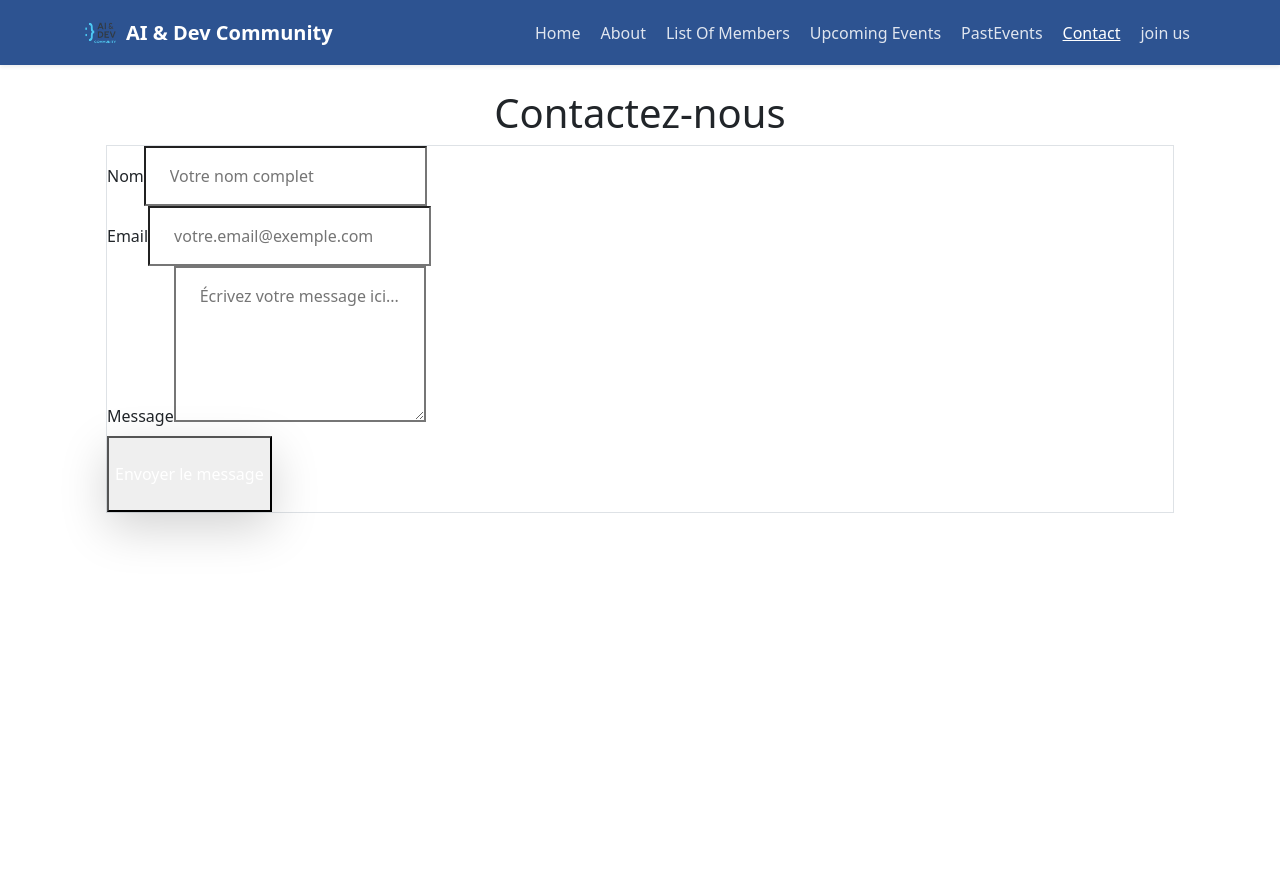
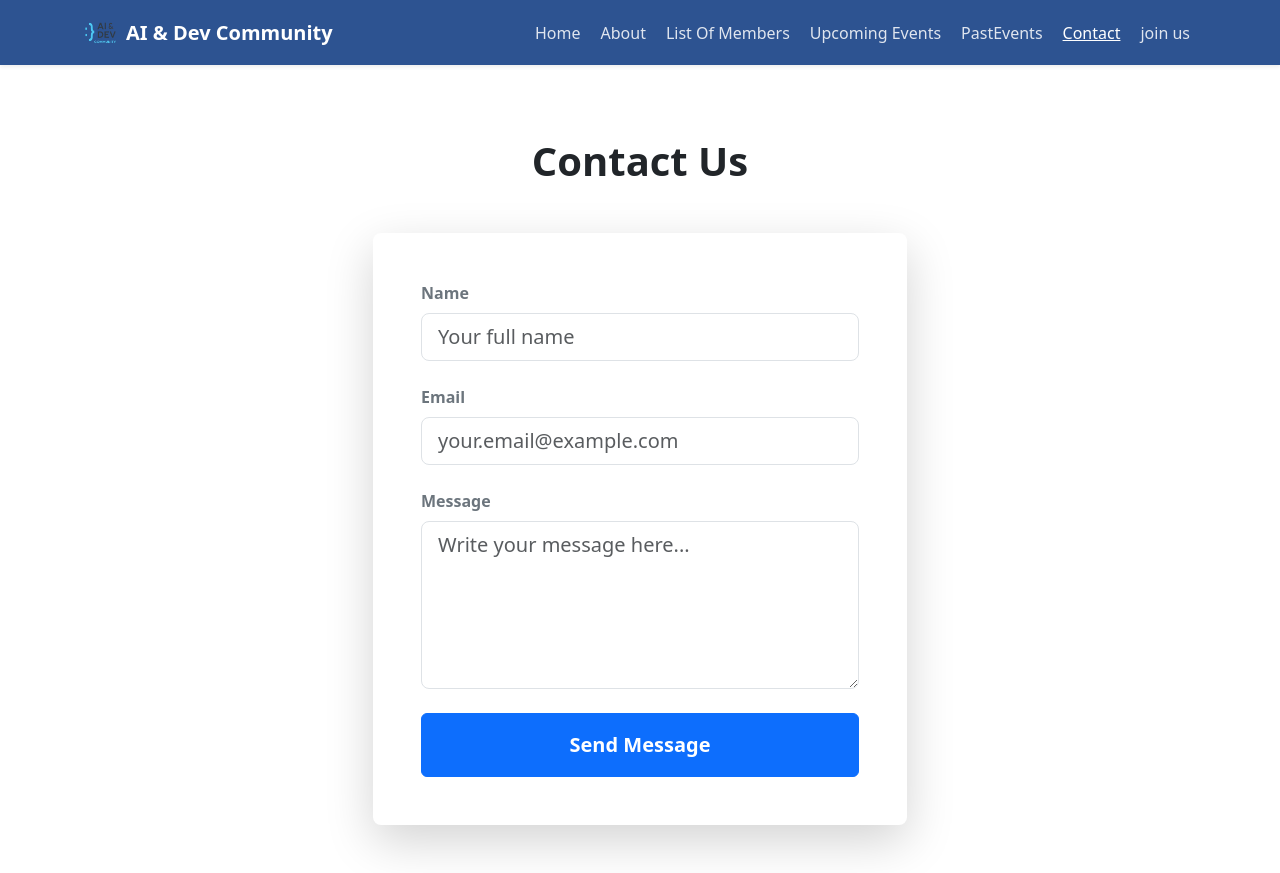
Before and after one commit to moustaghffiirkawtar-hash/ai_dev_website, a React (Vite) app: page /Contact in a window 1280 px wide. Before the commit the page ends 800 px from the top, so only its background shows below. Built offline with nearby package versions, Linux system fonts and the light colour scheme.

Commit message:
updated successfully maybe

```diff
--- a/index.html
+++ b/index.html
@@ -8,6 +8,6 @@
   </head>
   <body>
     <div id="root"></div>
-    <script type="module" src="/src/main.jsx"></script>
+    <script type="module" src="./src/main.jsx"></script>
   </body>
 </html>
--- a/src/pages/Contact.jsx
+++ b/src/pages/Contact.jsx
@@ -1,7 +1,7 @@
-import { useState } from 'react';
+import { useState } from "react";
 
 export default function Contact() {
-  const [form, setForm] = useState({ name: '', email: '', message: '' });
+  const [form, setForm] = useState({ name: "", email: "", message: "" });
 
   const handleChange = (e) => {
     setForm({ ...form, [e.target.name]: e.target.value });
@@ -9,47 +9,80 @@ export default function Contact() {
 
   const handleSubmit = (e) => {
     e.preventDefault();
-    alert("Message envoyé ! (Simulation, pas de backend)");
-    setForm({ name: '', email: '', message: '' });
+    alert("Message sent! (Simulation, no backend)");
+    setForm({ name: "", email: "", message: "" });
   };
 
   return (
-    <div className="max-w-2xl mx-auto px-4 py-10">
-      <h1 className="text-4xl font-extrabold text-center mb-10 text-slate-800">Contactez-nous</h1>
+    // Bootstrap container to center everything
+    <div className="container py-5">
+      <div className="row justify-content-center">
+        <div className="col-md-8 col-lg-6">
+          {/* Title */}
+          <h1 className="text-center mb-5 fw-bold text-dark">Contact Us</h1>
 
-      <form onSubmit={handleSubmit} className="bg-white p-10 rounded-2xl shadow-xl border border-slate-100">
-        <div className="mb-6">
-          <label className="block text-slate-700 font-bold mb-2">Nom</label>
+          {/* Form Card */}
+          <div className="card shadow-lg border-0 rounded-3 p-4 p-md-5">
+            <form onSubmit={handleSubmit}>
+              {/* Name Field */}
+              <div className="mb-4">
+                <label className="form-label fw-bold text-secondary">
+                  Name
+                </label>
                 <input
-            type="text" name="name" value={form.name} onChange={handleChange} required
-            className="w-full px-4 py-3 border-2 border-slate-200 rounded-xl focus:outline-none focus:border-cyan-500 transition-colors bg-slate-50"
-            placeholder="Votre nom complet"
+                  type="text"
+                  name="name"
+                  value={form.name}
+                  onChange={handleChange}
+                  required
+                  className="form-control form-control-lg"
+                  placeholder="Your full name"
                 />
               </div>
-        <div className="mb-6">
-          <label className="block text-slate-700 font-bold mb-2">Email</label>
+
+              {/* Email Field */}
+              <div className="mb-4">
+                <label className="form-label fw-bold text-secondary">
+                  Email
+                </label>
                 <input
-            type="email" name="email" value={form.email} onChange={handleChange} required
-            className="w-full px-4 py-3 border-2 border-slate-200 rounded-xl focus:outline-none focus:border-cyan-500 transition-colors bg-slate-50"
-            placeholder="votre.email@exemple.com"
+                  type="email"
+                  name="email"
+                  value={form.email}
+                  onChange={handleChange}
+                  required
+                  className="form-control form-control-lg"
+                  placeholder="your.email@example.com"
                 />
               </div>
-        <div className="mb-8">
-          <label className="block text-slate-700 font-bold mb-2">Message</label>
+
+              {/* Message Field */}
+              <div className="mb-4">
+                <label className="form-label fw-bold text-secondary">
+                  Message
+                </label>
                 <textarea
-            name="message" value={form.message} onChange={handleChange} required rows="5"
-            className="w-full px-4 py-3 border-2 border-slate-200 rounded-xl focus:outline-none focus:border-cyan-500 transition-colors bg-slate-50 resize-none"
-            placeholder="Écrivez votre message ici..."
+                  name="message"
+                  value={form.message}
+                  onChange={handleChange}
+                  required
+                  rows="5"
+                  className="form-control form-control-lg"
+                  placeholder="Write your message here..."
                 ></textarea>
               </div>
+
+              {/* Submit Button */}
               <button
                 type="submit"
-          className="w-full bg-gradient-to-r from-indigo-600 to-purple-600 hover:from-indigo-500 hover:to-purple-500 text-white font-bold py-4 px-6 rounded-xl transition-all duration-300 shadow-lg shadow-indigo-500/30 transform hover:scale-[1.02]"
+                className="btn btn-primary w-100 py-3 fw-bold fs-5"
               >
-          Envoyer le message
+                Send Message
               </button>
             </form>
-
+          </div>
+        </div>
+      </div>
     </div>
   );
 }
--- a/src/pages/PastEvents.jsx
+++ b/src/pages/PastEvents.jsx
@@ -1,24 +1,67 @@
-import { clubInfo } from '../data/clubData';
+import { clubInfo } from "../data/clubData";
 
 export default function PastEvents() {
   return (
-    <div className="max-w-6xl mx-auto px-4 py-10">
-      <h1 className="text-4xl font-extrabold text-center mb-4 text-slate-800">Nos Réalisations & Événements Passés</h1>
-      <p className="text-center text-slate-600 mb-12 max-w-2xl mx-auto">Une première année marquante caractérisée par une augmentation rapide de nos effectifs et des réalisations notables.</p>
+    <div className="container py-5">
+      {/* Header Section */}
+      <div className="text-center mb-5">
+        <h1 className="display-4 fw-bold text-dark mb-3">
+          Our Achievements & Past Events
+        </h1>
+        <p className="lead text-muted mx-auto" style={{ maxWidth: "700px" }}>
+          A remarkable first year characterized by rapid membership growth and
+          notable achievements.
+        </p>
+      </div>
 
-      <div className="grid md:grid-cols-2 lg:grid-cols-3 gap-8">
-        {clubInfo.pastEvents.map(event => (
-          <div key={event.id} className="bg-white p-6 rounded-2xl shadow-md hover:shadow-2xl transition-all duration-500 transform hover:-translate-y-2 border border-slate-100 flex flex-col">
-            <div className="mb-4">
-              <h2 className="text-xl font-bold text-slate-800 mb-2">{event.title}</h2>
-              <span className="inline-block bg-gradient-to-r from-cyan-100 to-blue-100 text-indigo-800 px-3 py-1 rounded-full text-sm font-bold">
-                📅 {event.date}
-              </span>
+      {/* Events Grid */}
+      <div className="row g-4">
+        {clubInfo.pastEvents.map((event) => (
+          <div key={event.id} className="col-md-6 col-lg-4">
+            {/* Interactive Card */}
+            <div
+              className="card h-100 border-0 shadow-sm event-card"
+              style={{
+                transition: "all 0.4s ease",
+                cursor: "pointer",
+                overflow: "hidden",
+              }}
+            >
+              <div className="card-body d-flex flex-column p-4">
+                {/* Date Badge */}
+                <span
+                  className="badge rounded-pill bg-light text-primary fs-6 mb-3 align-self-start"
+                  style={{ fontWeight: "600" }}
+                >
+                  📅 {event.date}
+                </span>
+
+                {/* Title */}
+                <h2 className="h4 fw-bold text-dark mb-3">{event.title}</h2>
+
+                {/* Description */}
+                <p className="card-text text-muted small flex-grow-1">
+                  {event.description}
+                </p>
+              </div>
             </div>
-            <p className="text-slate-600 text-sm leading-relaxed flex-grow">{event.description}</p>
           </div>
         ))}
       </div>
+
+      {/* Custom CSS for Hover Effect (Injected) */}
+      <style>
+        {`
+          .event-card:hover {
+            transform: translateY(-10px) scale(1.02);
+            box-shadow: 0 1rem 3rem rgba(0, 0, 0, 0.175) !important;
+            border-color: #0d6efd !important;
+          }
+          .event-card:hover .card-body {
+            background-color: #f8f9fa;
+          }
+        `}
+      </style>
     </div>
   );
 }
```
Lines whose indentation alone changed are shown as unchanged.
